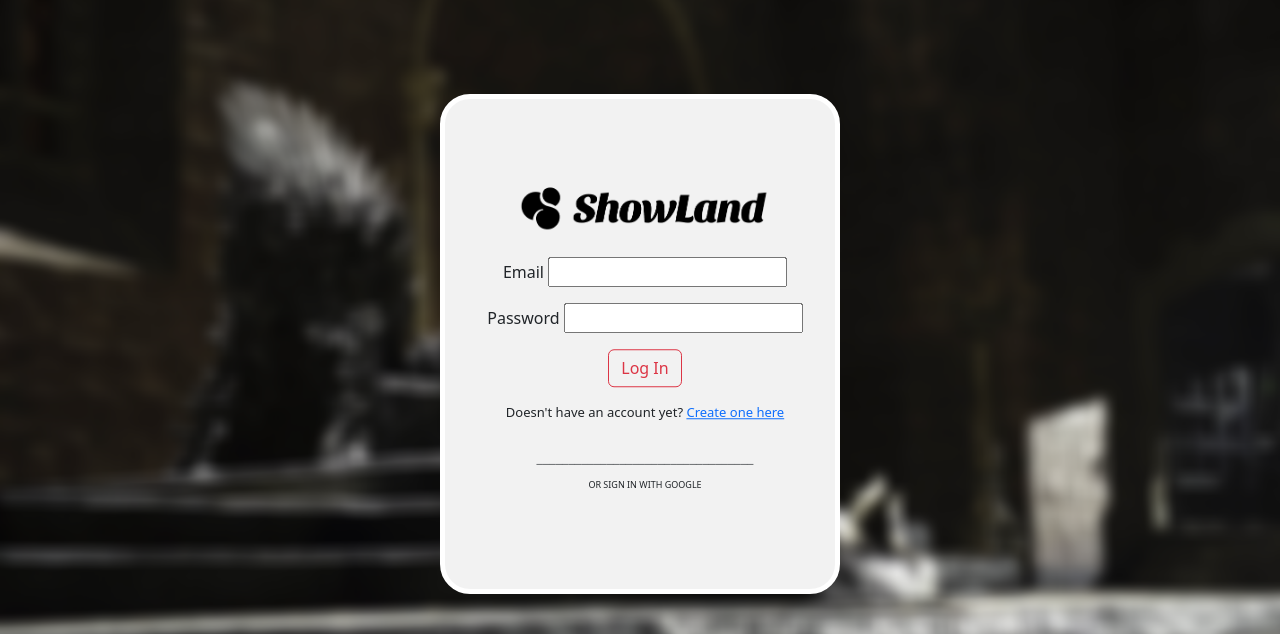
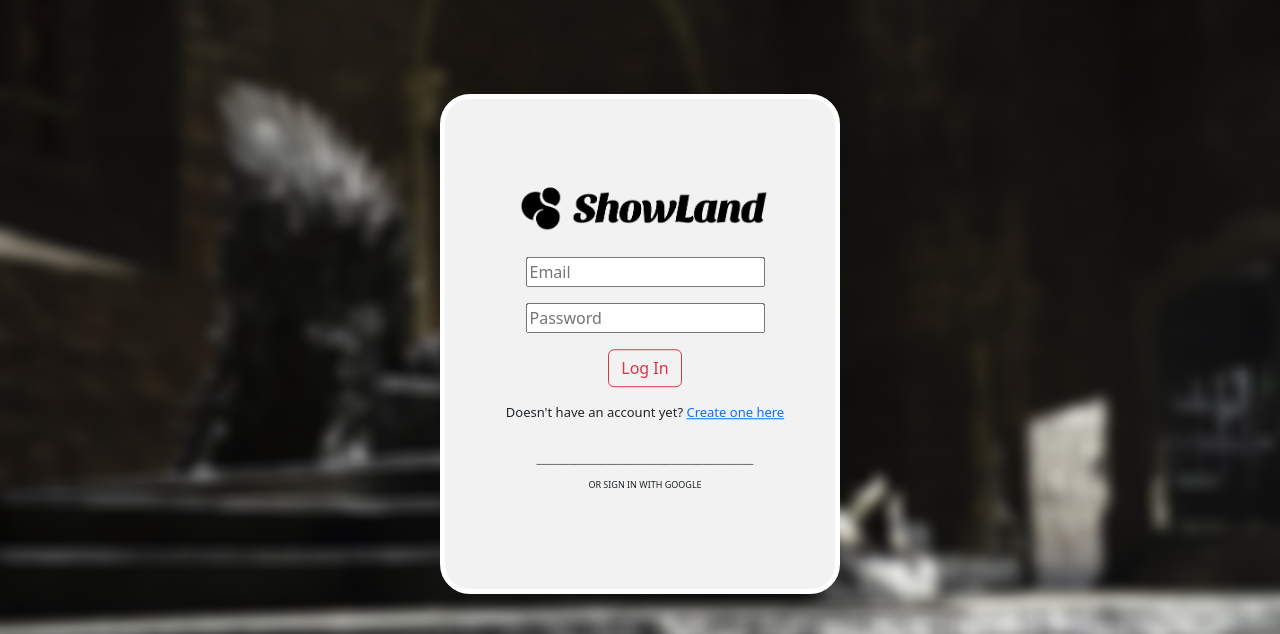
Before and after one commit to palomasoltys/showland-v2, a Flask app: page /login in a window 1280 px wide. Shown: the part 56-690 px from the top of the page. Run offline with Flask 2, Linux system fonts and the light colour scheme; some libraries are stand-ins or nearby versions.

Commit message:
Put placeholder for email and password

```diff
--- a/templates/login.html
+++ b/templates/login.html
@@ -12,9 +12,13 @@
         <div class="login-inner-page">
             <form action="/login" method="POST">
                 <img src="/static/img/showland-logo-black.png" id="showland-logo" class="showland-logo">
-                <p class="login-p">Email <input type="text" name="email" required></p>
-                <p class="login-p">Password <input type="password" name="password" required></p>
+                <!-- <label for="email-login" class="namefield-login"></label> -->
+                <p class="login-p"><input id="email-login" type="text" class="input-login" placeholder="Email" name="email" required></p>
+                <!-- <label for="password-login" class="namefield-login"></label> -->
+                <p class="login-p"><input id="password-login" type="password" class="input-login" placeholder="Password" name="password" required></p>
+
                 <p class="login-p"><input type="submit" class="btn btn-outline-danger" value="Log In"></p>
+
             </form>
             <p class="login-p no-account">Doesn't have an account yet? <a href="/signup">Create one here</a></p> <br>
             <p class="login-p google-sign-in">──────────────────────────────────</p>
```
